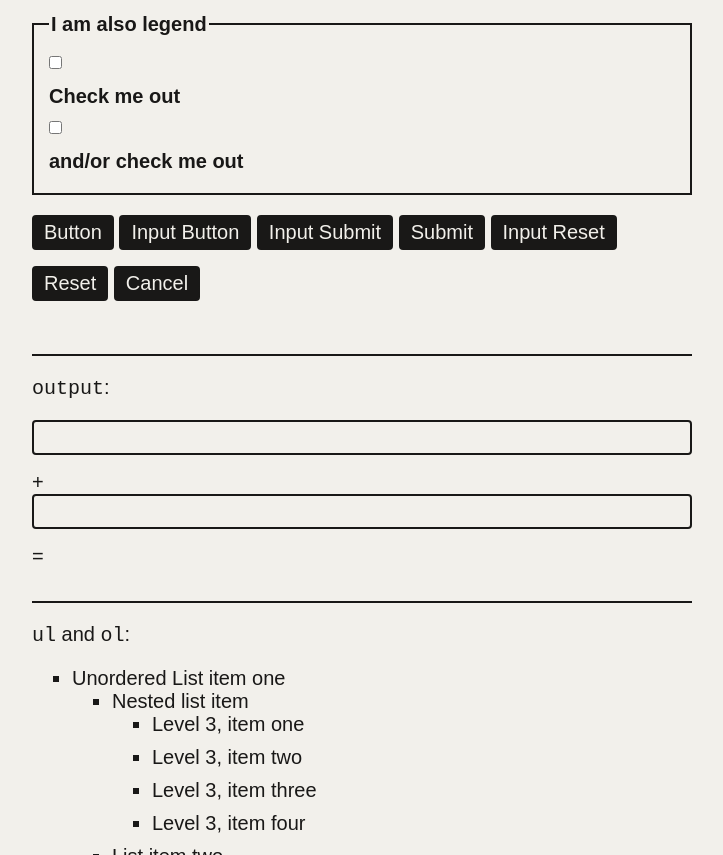
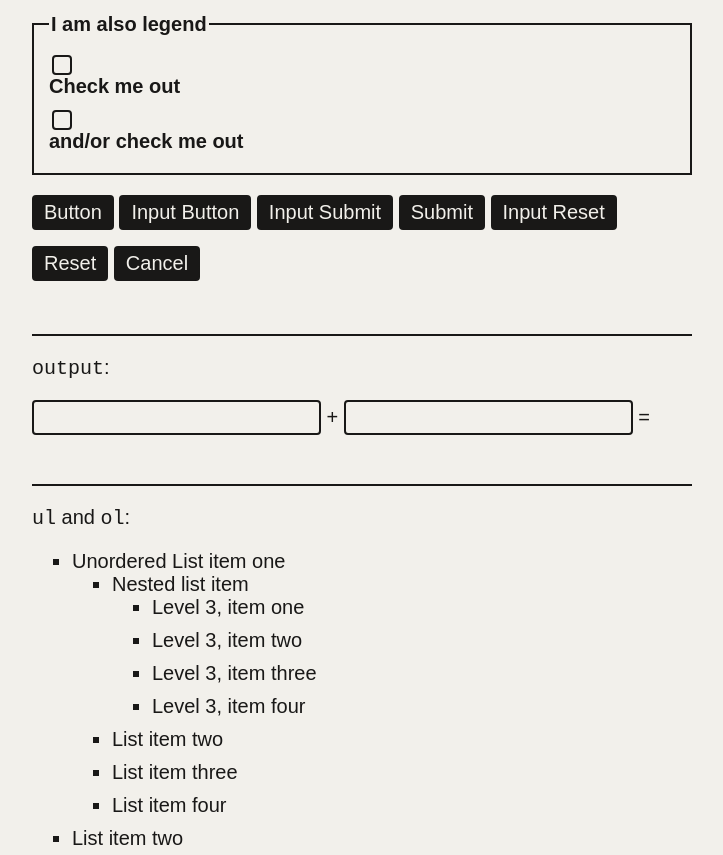
Before and after one commit to chr15m/indie.css, a website: page index.html in a window 1280 px wide. Shown: the part 8034-8889 px from the top of the page, without its empty margins (278-1001 px from the left). Drawn offline with Linux system fonts and the light colour scheme.

Commit message:
Fix too-wide inputs.

```diff
--- a/indie.css
+++ b/indie.css
@@ -6,7 +6,6 @@
  * Default body should not be 800px.
  * Combine README to make index in doc.
  * Most common stuff at the top of the reference and "full HTML reference" below.
- * fix too-wide inputs
  * add additional style for inputs defaults
  * add "shade" to use instead of dotted lines (maybe?)
  * fix broken image
@@ -193,6 +192,42 @@ input[type="submit"]:disabled{
   cursor: not-allowed;
 }
 
+input[type="checkbox"] {
+  appearance: none;
+  cursor: pointer;
+  color: var(--fg);
+  display: inline-flex;
+  align-items: center;
+  justify-content: center;
+  width: 1.5em;
+  height: 1.5em;
+  border: .1rem solid var(--fg);
+  border-radius: var(--radius);
+  margin: 0px 0.25em;
+  display: inline-block;
+}
+
+input[type="checkbox"]:checked {
+  /* appearance: none;
+  accent-color: var(--fg); */
+  color: var(--bg);
+  background-color: var(--fg);
+  font-weight: bold;
+}
+
+input[type="checkbox"]:after {
+  display: inline-flex;
+  content: " ";
+  justify-content: center;
+  align-items: center;
+  width: 1.25em;
+  height: 1.25em;
+}
+
+input[type="checkbox"]:checked:after {
+  content: "x";
+}
+
 fieldset {
   border: .1rem solid var(--fg);
 }
@@ -218,7 +253,6 @@ select {
   box-shadow: none;
   box-sizing: inherit;
   padding: .2rem .5rem;
-  width: 100%;
   font-size: 1rem;
   color: var(--fg);
   background-color: var(--bg);
```
